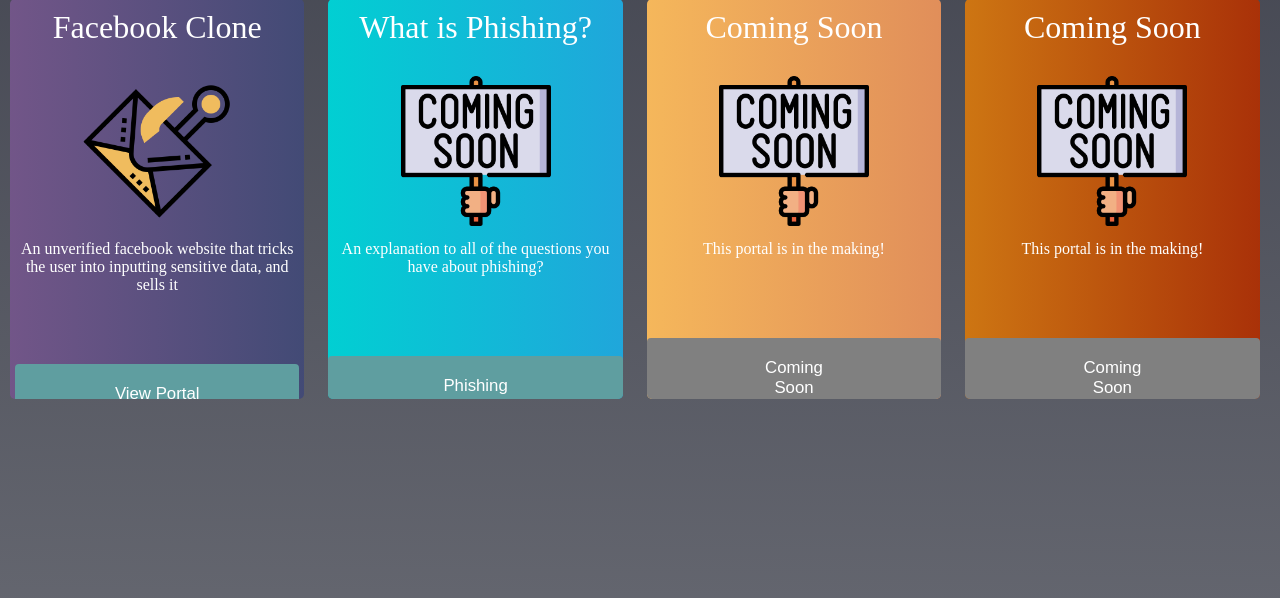
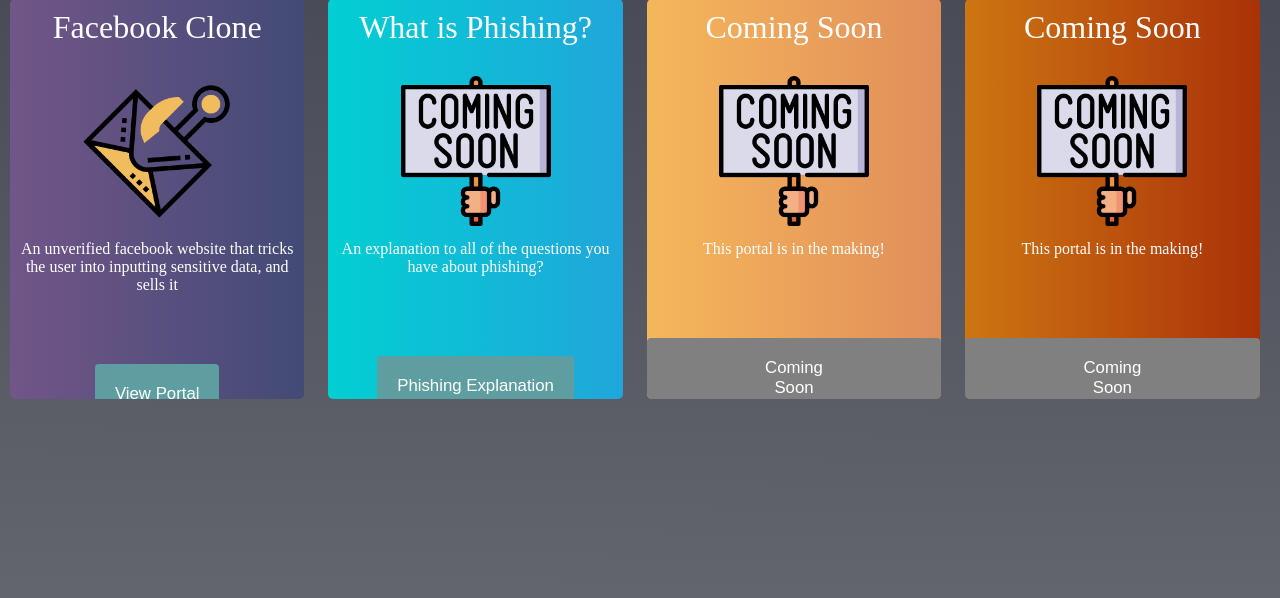
Before and after one commit to el-hackathono/stemwarrior-2021, a Flask app: page /portals in a window 1280 px wide. Shown: the part 930-1528 px from the top of the page. Run offline with Flask 2, Linux system fonts and the light colour scheme.

Commit message:
one button looked weird

```diff
--- a/flaskr/static/css/portals.css
+++ b/flaskr/static/css/portals.css
@@ -148,16 +148,12 @@
     justify-content: center;
     vertical-align: top;
     padding: 20px;
-    padding-left: 100px;
-    padding-right: 100px;
     -webkit-tap-highlight-color: transparent;
     position: relative;
 }
 
 .card>button:hover {
     padding: 24px;
-    padding-left: 120px;
-    padding-right: 120px;
     background-color: cadetblue;
 }
 
```
